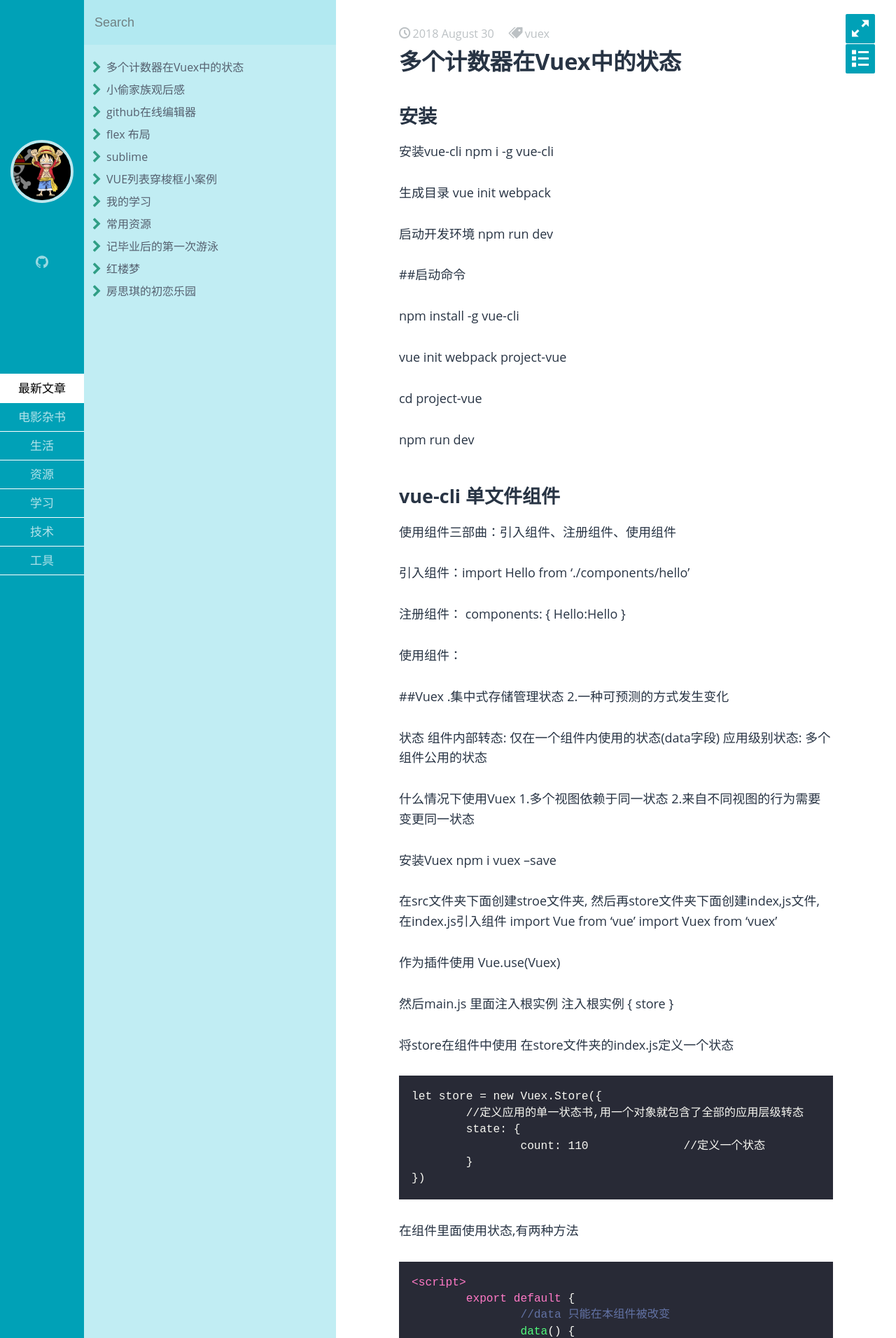
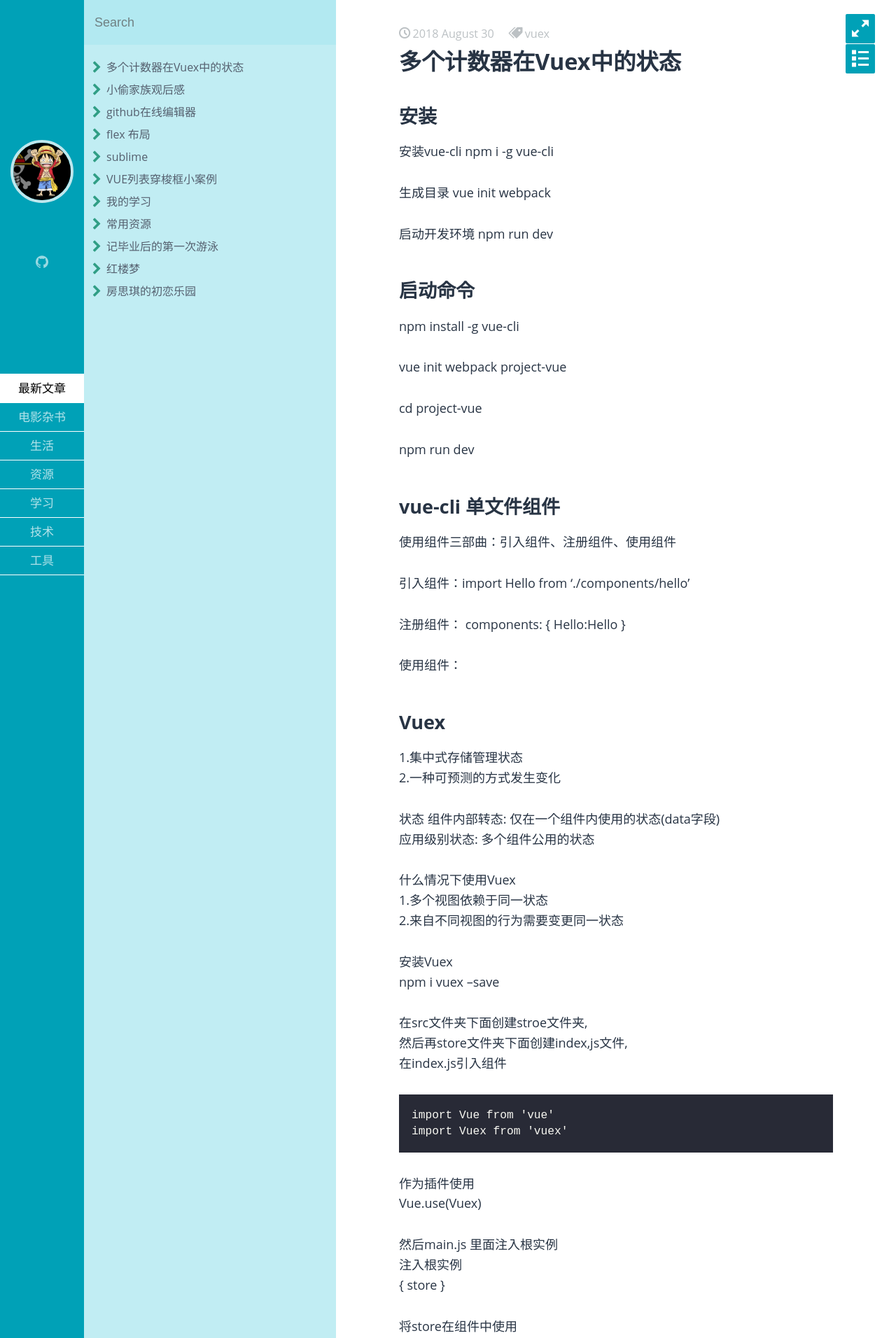
Before and after one commit to yyyyama/yyyyama.github.io, a Jekyll site: the page built from _posts/tech/2018-08-30-vuex.md, in a window 1280 px wide. Shown: the top 1912 px of the page at 70% size. Built offline with Jekyll 4.4.1, drawn with Linux system fonts in a browser that asks for light colours; some web fonts are replaced; some of the changed text lies outside the part shown.

Commit message:
Update 2018-08-30-vuex.md

````diff
--- a/_posts/tech/2018-08-30-vuex.md
+++ b/_posts/tech/2018-08-30-vuex.md
@@ -18,7 +18,7 @@
     npm run dev
 
 
-##启动命令
+## 启动命令
 
 npm install -g vue-cli
 
@@ -31,9 +31,9 @@
 
 ## vue-cli 单文件组件
 
-使用组件三部曲：引入组件、注册组件、使用组件
+使用组件三部曲：引入组件、注册组件、使用组件<br>
 
-引入组件：import Hello from './components/hello'
+引入组件：import Hello from './components/hello'<br>
 
 注册组件：
 components: {
@@ -42,39 +42,41 @@
 
 使用组件： <hello></hello>
 
-##Vuex
-.集中式存储管理状态
+## Vuex
+1.集中式存储管理状态<br>
 2.一种可预测的方式发生变化
 
 状态
-        组件内部转态: 仅在一个组件内使用的状态(data字段)
-        应用级别状态: 多个组件公用的状态
+    组件内部转态: 仅在一个组件内使用的状态(data字段)<br>
+    应用级别状态: 多个组件公用的状态
 
-什么情况下使用Vuex
-        1.多个视图依赖于同一状态
+什么情况下使用Vuex<br>
+    1.多个视图依赖于同一状态<br>
         2.来自不同视图的行为需要变更同一状态
 
 
-安装Vuex
+安装Vuex<br>
 npm i vuex --save
 
-在src文件夹下面创建stroe文件夹,
-然后再store文件夹下面创建index,js文件,
-在index.js引入组件
+在src文件夹下面创建stroe文件夹,<br>
+然后再store文件夹下面创建index,js文件,<br>
+在index.js引入组件<br>
+```html
 import Vue from 'vue'
 import Vuex from 'vuex'
+```
 
-作为插件使用
+作为插件使用<br>
 Vue.use(Vuex)
 
-然后main.js 里面注入根实例
-注入根实例
+然后main.js 里面注入根实例<br>
+注入根实例<br>
 {
     store
 }
 
-将store在组件中使用
-在store文件夹的index.js定义一个状态
+将store在组件中使用<br>
+在store文件夹的index.js定义一个状态<br>
 
 ```html
 let store = new Vuex.Store({
````
